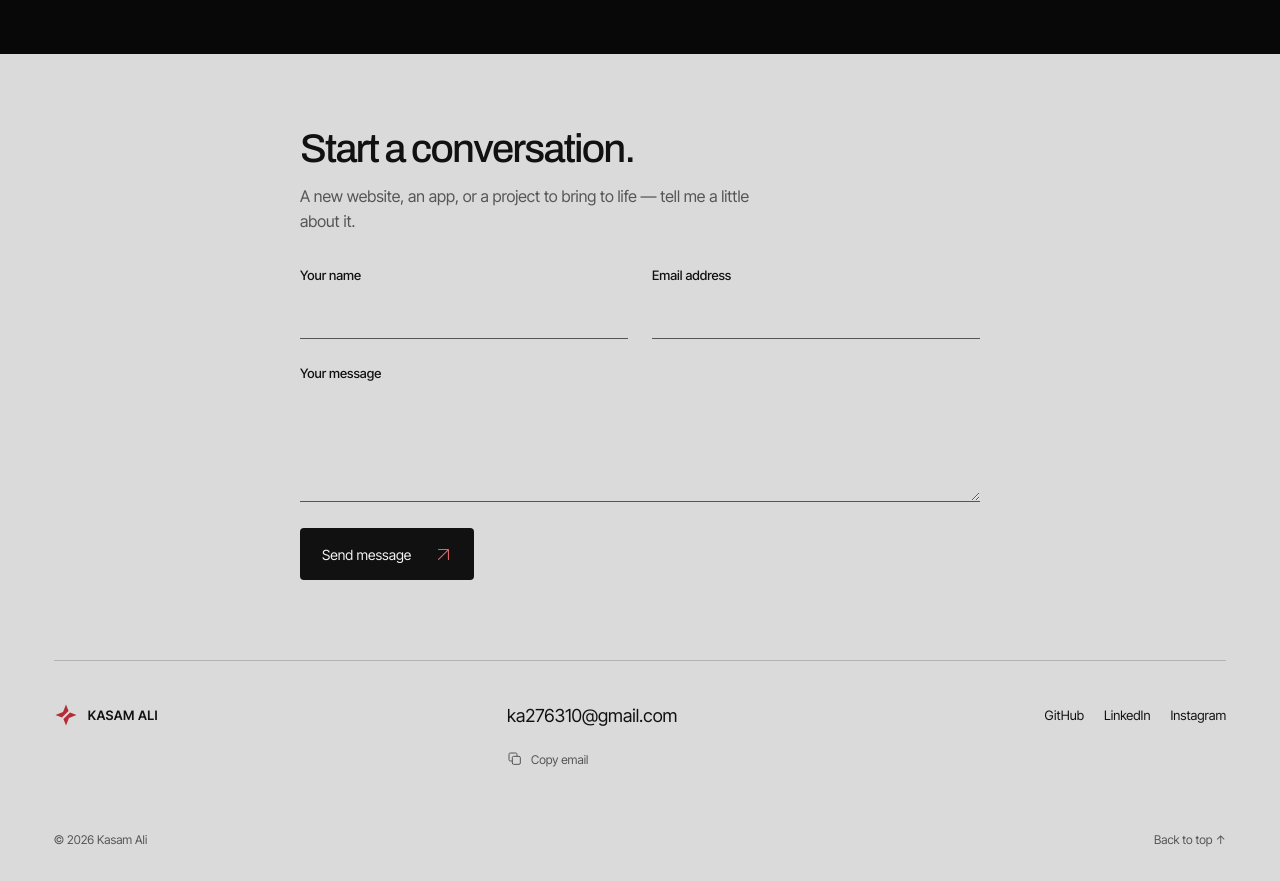
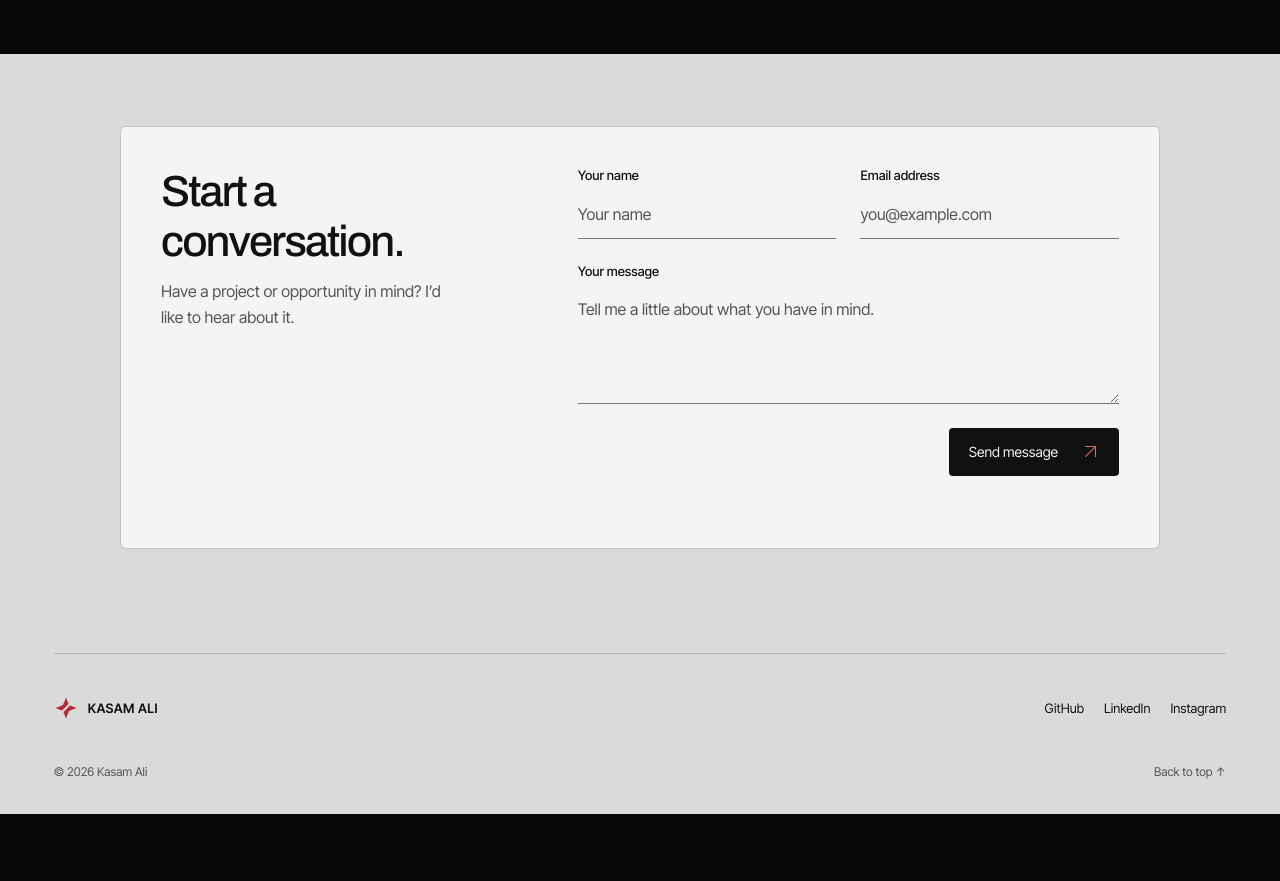
Before and after one commit to FocalAgency/new-personal-portfolio, a Next.js app: page / in a window 1280 px wide. Shown: the part 4860-5741 px from the top of the page. After the commit the page ends 5674 px from the top, so only its background shows below. Built offline with nearby package versions, Linux system fonts and the light colour scheme.

Commit message:
refactor: simplify contact section and footer

```diff
--- a/src/components/contact/contact-form.css
+++ b/src/components/contact/contact-form.css
@@ -1,14 +1,21 @@
 .contact-form-section {
-  max-width: 680px;
+  max-width: 1040px;
   margin: 0 auto;
+  display: grid;
+  grid-template-columns: minmax(0, 0.8fr) minmax(0, 1.2fr);
+  gap: 56px;
+  padding: 40px;
+  background: var(--white);
+  border: 1px solid var(--dark-line);
+  border-radius: 6px;
 }
 .contact-form-intro {
-  margin-bottom: 32px;
+  max-width: 300px;
 }
 .contact-form-intro h2 {
   font-family: var(--font-display), sans-serif;
   font-weight: 500;
-  font-size: clamp(30px, 4vw, 40px);
+  font-size: clamp(30px, 3.4vw, 44px);
   letter-spacing: -0.045em;
   line-height: 1.15;
 }
@@ -48,7 +55,7 @@
   display: flex;
   flex-direction: column;
   gap: 8px;
-  margin-bottom: 26px;
+  margin-bottom: 24px;
   min-width: 0;
 }
 .contact-form-field label {
@@ -62,11 +69,11 @@
   min-width: 0;
   min-height: 48px;
   border: 0;
-  border-bottom: 1px solid var(--light-muted);
+  border-bottom: 1px solid var(--field-border);
   border-radius: 0;
   background: transparent;
   color: var(--ink);
-  padding: 8px 2px;
+  padding: 10px 0;
   font: inherit;
   font-size: 16px;
   line-height: 1.5;
@@ -74,26 +81,32 @@
 }
 .contact-form-field textarea {
   resize: vertical;
+  min-height: 112px;
+}
+.contact-form-field input::placeholder,
+.contact-form-field textarea::placeholder {
+  color: var(--light-muted);
 }
 .contact-form-field input:focus-visible,
 .contact-form-field textarea:focus-visible {
   outline: 2px solid var(--accent-ink);
-  outline-offset: 4px;
+  outline-offset: 3px;
   border-color: var(--accent-ink);
 }
 .contact-form-actions {
   display: flex;
   align-items: center;
   gap: 24px;
+  justify-content: flex-end;
 }
 .contact-form-submit {
   display: flex;
   align-items: center;
   justify-content: space-between;
   gap: 24px;
-  min-height: 52px;
+  min-height: 48px;
   flex-shrink: 0;
-  padding: 14px 22px;
+  padding: 12px 20px;
   border: 0;
   border-radius: 4px;
   background: var(--ink);
@@ -124,14 +137,24 @@
   line-height: 1.5;
   overflow-wrap: anywhere;
 }
-.contact-form-status a {
-  text-decoration: underline;
-  text-underline-offset: 3px;
-}
 .contact-form-honeypot {
   display: none;
 }
+@media (max-width: 900px) {
+  .contact-form-section {
+    grid-template-columns: minmax(0, 1fr);
+    gap: 28px;
+    max-width: 680px;
+    padding: 32px;
+  }
+  .contact-form-intro {
+    max-width: 480px;
+  }
+}
 @media (max-width: 480px) {
+  .contact-form-section {
+    padding: 24px;
+  }
   .contact-form-row {
     grid-template-columns: minmax(0, 1fr);
     gap: 0;
--- a/src/components/contact/contact-form.tsx
+++ b/src/components/contact/contact-form.tsx
@@ -1,7 +1,6 @@
 "use client";
 
 import { useId, useRef, useState, type FormEvent } from "react";
-import { profile } from "@/data/portfolio";
 import { ArrowIcon } from "@/components/ui/icons";
 import {
   CONTACT_ACCESS_KEY,
@@ -39,10 +38,7 @@ export function ContactForm() {
     <div className="contact-form-section">
       <div className="contact-form-intro">
         <h2 id="contact-title">Start a conversation.</h2>
-        <p>
-          A new website, an app, or a project to bring to life — tell me a
-          little about it.
-        </p>
+        <p>Have a project or opportunity in mind? I’d like to hear about it.</p>
       </div>
       <form
         className="contact-form"
@@ -76,6 +72,7 @@ export function ContactForm() {
                 name="name"
                 type="text"
                 autoComplete="name"
+                placeholder="Your name"
                 maxLength={120}
                 required
               />
@@ -87,6 +84,7 @@ export function ContactForm() {
                 name="email"
                 type="email"
                 autoComplete="email"
+                placeholder="you@example.com"
                 maxLength={254}
                 required
               />
@@ -98,6 +96,7 @@ export function ContactForm() {
               id={`${id}-message`}
               name="message"
               rows={4}
+              placeholder="Tell me a little about what you have in mind."
               maxLength={5000}
               required
             />
@@ -121,8 +120,7 @@ export function ContactForm() {
           {status === "error" && (
             <>
               I couldn’t confirm your message was sent. Your entries are still
-              here. You can also email me at{" "}
-              <a href={`mailto:${profile.email}`}>{profile.email}</a>.
+              here. Please try again in a moment.
             </>
           )}
         </div>
--- a/src/components/sections/footer.tsx
+++ b/src/components/sections/footer.tsx
@@ -1,6 +1,5 @@
 import { profile } from "@/data/portfolio";
 import { BrandMark } from "@/components/ui/icons";
-import { CopyEmail } from "@/components/ui/copy-email";
 
 export function Footer() {
   return (
@@ -10,12 +9,6 @@ export function Footer() {
           <a href="#home" className="footer-brand">
             <BrandMark width="24" height="24" /> KASAM ALI
           </a>
-          <div className="footer-email-group">
-            <a className="footer-email" href={`mailto:${profile.email}`}>
-              {profile.email}
-            </a>
-            <CopyEmail email={profile.email} />
-          </div>
           <nav className="footer-socials" aria-label="Social links">
             {profile.socials.map((social) => (
               <a
--- a/src/components/ui/copy-email.tsx
+++ /dev/null
@@ -1,65 +0,0 @@
-"use client";
-
-import { useEffect, useRef, useState } from "react";
-
-export function CopyEmail({ email }: { email: string }) {
-  const [status, setStatus] = useState<"idle" | "copied" | "error">("idle");
-  const timer = useRef<ReturnType<typeof setTimeout> | null>(null);
-  useEffect(
-    () => () => {
-      if (timer.current) clearTimeout(timer.current);
-    },
-    [],
-  );
-  async function copy() {
-    if (timer.current) clearTimeout(timer.current);
-    try {
-      await navigator.clipboard.writeText(email);
-      setStatus("copied");
-    } catch {
-      setStatus("error");
-    }
-    timer.current = setTimeout(() => setStatus("idle"), 5000);
-  }
-  return (
-    <div className="copy-control">
-      <button
-        className="copy-button"
-        type="button"
-        onClick={copy}
-        aria-label="Copy email address"
-      >
-        <svg
-          width="16"
-          height="16"
-          viewBox="0 0 24 24"
-          fill="none"
-          aria-hidden="true"
-        >
-          <rect
-            x="8"
-            y="8"
-            width="12"
-            height="12"
-            rx="2"
-            stroke="currentColor"
-            strokeWidth="1.5"
-          />
-          <path
-            d="M15 8V5a2 2 0 0 0-2-2H5a2 2 0 0 0-2 2v8a2 2 0 0 0 2 2h3"
-            stroke="currentColor"
-            strokeWidth="1.5"
-          />
-        </svg>
-        {status === "copied" ? "Email copied" : "Copy email"}
-      </button>
-      <span className="copy-feedback" role="status">
-        {status === "error"
-          ? `Copy unavailable. Select the email address above or open it in your mail app.`
-          : status === "copied"
-            ? "Copied to your clipboard."
-            : ""}
-      </span>
-    </div>
-  );
-}
--- a/src/data/portfolio.ts
+++ b/src/data/portfolio.ts
@@ -114,12 +114,10 @@ export const projects: Project[] = [
 
 export const profile: {
   name: string;
-  email: string;
   location: string;
   socials: { name: string; href: string }[];
 } = {
   name: "Kasam Ali",
-  email: "ka276310@gmail.com",
   location: "United Kingdom",
   socials: [
     { name: "GitHub", href: "https://github.com/FocalAgency" },
--- a/src/styles/base.css
+++ b/src/styles/base.css
@@ -5,6 +5,7 @@
   --white: #f4f4f4;
   --muted: #aaa;
   --light-muted: #555;
+  --field-border: #777;
   --accent: #e1636a;
   --accent-ink: #b22d38;
   --accent-on-dark: #e1636a;
--- a/src/styles/contact.css
+++ b/src/styles/contact.css
@@ -4,11 +4,11 @@
   color: var(--ink);
   max-width: none;
   padding-top: 72px;
-  padding-bottom: 48px;
+  padding-bottom: 104px;
 }
 @media (max-width: 760px) {
   .contact {
     padding-top: 48px;
-    padding-bottom: 24px;
+    padding-bottom: 64px;
   }
 }
--- a/src/styles/footer.css
+++ b/src/styles/footer.css
@@ -10,7 +10,7 @@
 }
 .footer-contact {
   display: grid;
-  grid-template-columns: 1fr 1.2fr auto;
+  grid-template-columns: 1fr auto;
   align-items: start;
   gap: 32px;
   padding: 32px 0 12px;
@@ -28,42 +28,8 @@
 .footer-brand svg {
   color: var(--accent-ink);
 }
-.footer-email-group {
-  min-width: 0;
-}
-.footer-email {
-  display: inline-flex;
-  align-items: center;
-  min-height: 44px;
-  font-size: 18px;
-  overflow-wrap: anywhere;
-}
-.footer-email:hover,
 .footer-socials a:hover {
   color: var(--accent-ink);
-}
-.copy-control {
-  position: relative;
-}
-.copy-button {
-  border: 0;
-  background: transparent;
-  display: inline-flex;
-  align-items: center;
-  gap: 8px;
-  min-height: 44px;
-  padding: 0;
-  font-size: 12px;
-  color: var(--light-muted);
-}
-.copy-button:hover {
-  color: var(--ink);
-}
-.copy-feedback {
-  display: block;
-  min-height: 16px;
-  font-size: 12px;
-  color: var(--light-muted);
 }
 .footer-socials {
   display: flex;
```
Also changed, not shown: 4 other files (tests, documents, lock files or other folders).
